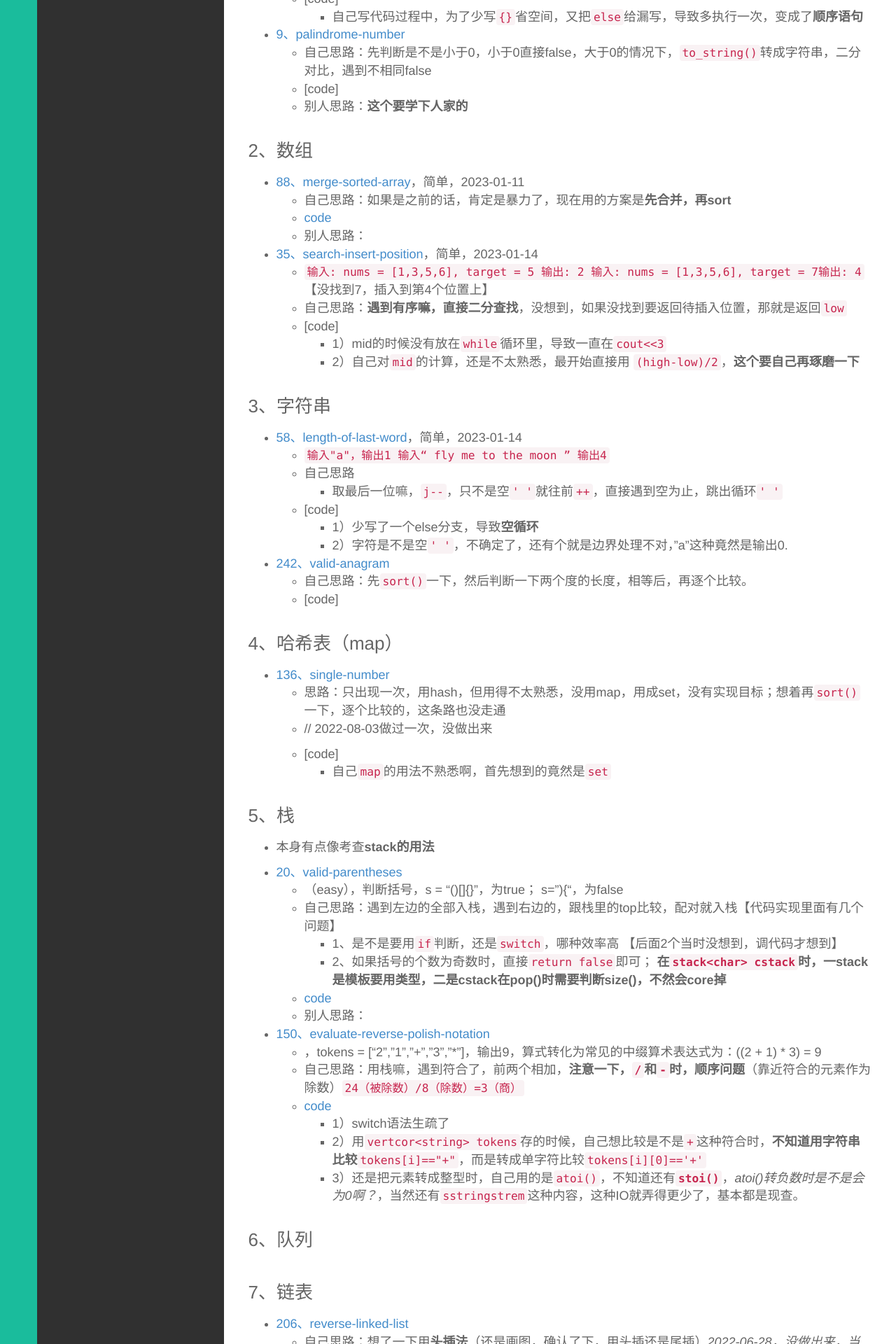
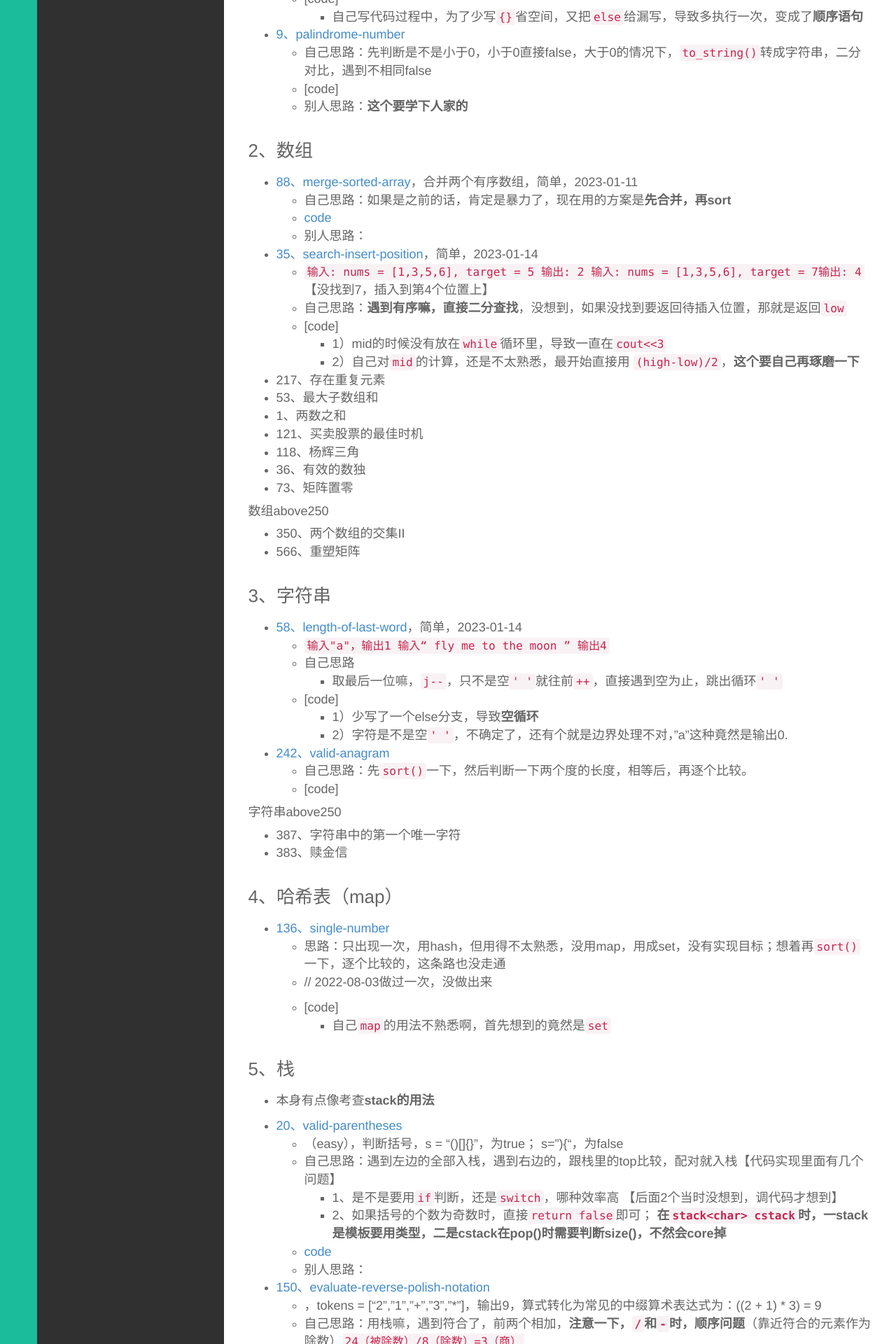
Before and after one commit to wolflion/blog, a Jekyll site: the page built from _posts/技术/2023-01-05-leetcode.md, in a window 1280 px wide. Shown: the part 651-2571 px from the top of the page at 70% size. Built offline with Jekyll 4.4.1, drawn with Linux system fonts in a browser that asks for light colours; some of the changed text lies outside the part shown.

Commit message:
Update 2023-01-05-leetcode.md

```diff
--- a/_posts/技术/2023-01-05-leetcode.md
+++ b/_posts/技术/2023-01-05-leetcode.md
@@ -32,7 +32,7 @@
 
 ### 2、数组
 
-+ [88、merge-sorted-array](https://leetcode.cn/problems/merge-sorted-array/)，简单，2023-01-11
++ [88、merge-sorted-array](https://leetcode.cn/problems/merge-sorted-array/)，合并两个有序数组，简单，2023-01-11
   + 自己思路：如果是之前的话，肯定是暴力了，现在用的方案是**先合并，再sort**
   + [code](https://gitee.com/fewolflion/BookNote/blob/master/00leetcode/088merge-sorted-array.cpp)
   + 别人思路：
@@ -42,6 +42,18 @@
   + [code]
     + 1）mid的时候没有放在`while`循环里，导致一直在`cout<<3`
     + 2）自己对`mid`的计算，还是不太熟悉，最开始直接用 `(high-low)/2`，**这个要自己再琢磨一下**
++ 217、存在重复元素
++ 53、最大子数组和
++ 1、两数之和
++ 121、买卖股票的最佳时机
++ 118、杨辉三角
++ 36、有效的数独
++ 73、矩阵置零
+
+#### 数组above250
+
++ 350、两个数组的交集II
++ 566、重塑矩阵
 
 ### 3、字符串
 
@@ -56,6 +68,11 @@
 + [242、valid-anagram](https://leetcode.com/problems/valid-anagram/)
   + 自己思路：先`sort()`一下，然后判断一下两个度的长度，相等后，再逐个比较。
   + [code]
+
+#### 字符串above250
+
++ 387、字符串中的第一个唯一字符
++ 383、赎金信
 
 ### 4、哈希表（map）
 
@@ -86,17 +103,44 @@
     + 2）用`vertcor<string> tokens`存的时候，自己想比较是不是`+`这种符合时，**不知道用字符串比较**`tokens[i]=="+"`，而是转成单字符比较`tokens[i][0]=='+'`
     + 3）还是把元素转成整型时，自己用的是`atoi()`，不知道还有**`stoi()`**，*atoi()转负数时是不是会为0啊？*，当然还有`sstringstrem`这种内容，这种IO就弄得更少了，基本都是现查。
 
++ 232、用栈实现队列
 ### 6、队列
 
 ### 7、链表
 
-+ [206、reverse-linked-list](https://leetcode.cn/problems/reverse-linked-list/)
++ 141、环形链表
++ 21、合并两个有序链表
++ 203、移除链表元素
+
++ [206、reverse-linked-list](https://leetcode.cn/problems/reverse-linked-list/) 反转链表
   + 自己思路：想了一下用**头插法**（还是画图，确认了下，用头插还是尾插）*2022-06-28，没做出来，当时也没啥思路*
   + [code]
     + 四个问题：1）自己最开始时没有新`new`一个结点，直接用原来的，2）自己用`new`的时候，对于类的怎么用不熟了`A *p = new A()`  3）、最后输出多了一个，看代码想了一下，才知道是new的时候有个默认值为0，就把从`head->next`输入了  4）、没想到用一个临时变量去接一下，不然那个值会被冲掉  **头插法，懂了思路，真正实现，还有一段路要走**
   + 其它思路：
++ 83、删除排序链表中的重复元素
 
-### 8、
+### 8、树
+
++ 144、二叉树的前序遍历
++ 94、二叉树的中序遍历
++ 145、二叉树的后序遍历
++ 102、二叉树的层次遍历
++ 104、二叉树的最大深度
++ 101、对称二叉树
++ 226、翻转二叉村
++ 112、路径总和
++ 98、验证二叉搜索树
++ 235、二叉搜索树的最近公共祖先
+
+#### 树above250
+
++ 780、二叉搜索树中的搜索
++ 701、二叉搜索树中的插入操作
++ 653、两数之和IV-输入二叉搜索树
+
+### 9、
+
+### 10、
 
 
 ##  履历
```
